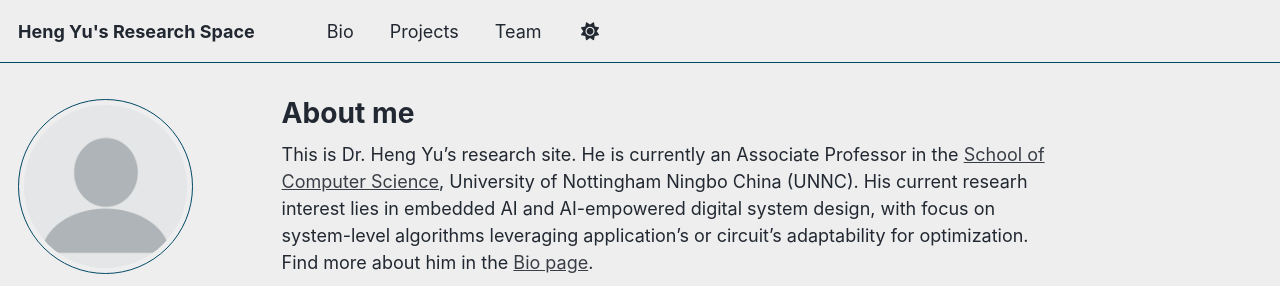
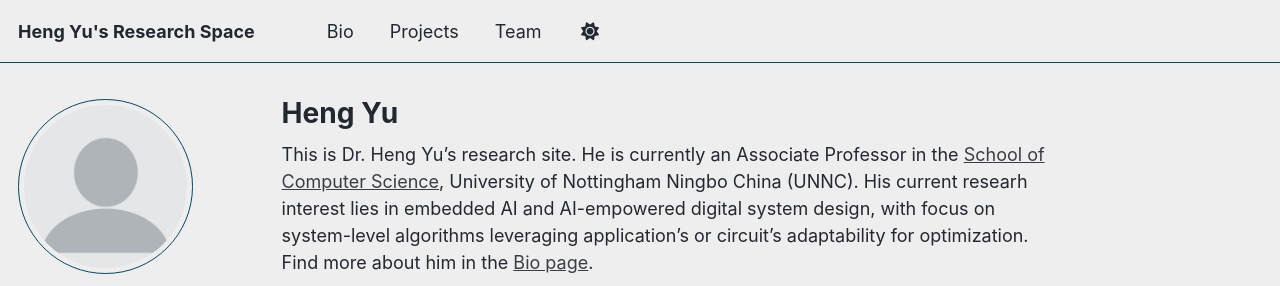
Before and after one commit to eleyuheng/eleyuheng.github.io, a Jekyll site: the page built from _pages/about.md, in a window 1280 px wide and 900 px high. Shown: the top 286 px of the window. Built offline with Jekyll 4.4.1, drawn with Linux system fonts in a browser that asks for light colours; some web fonts are replaced; a script that is not in the unit is left out.

Commit message:
Update about.md

```diff
--- a/_pages/about.md
+++ b/_pages/about.md
@@ -1,6 +1,6 @@
 ---
 permalink: /
-title: "About me"
+title: "Heng Yu"
 author_profile: true
 redirect_from:
   - /about/
```
